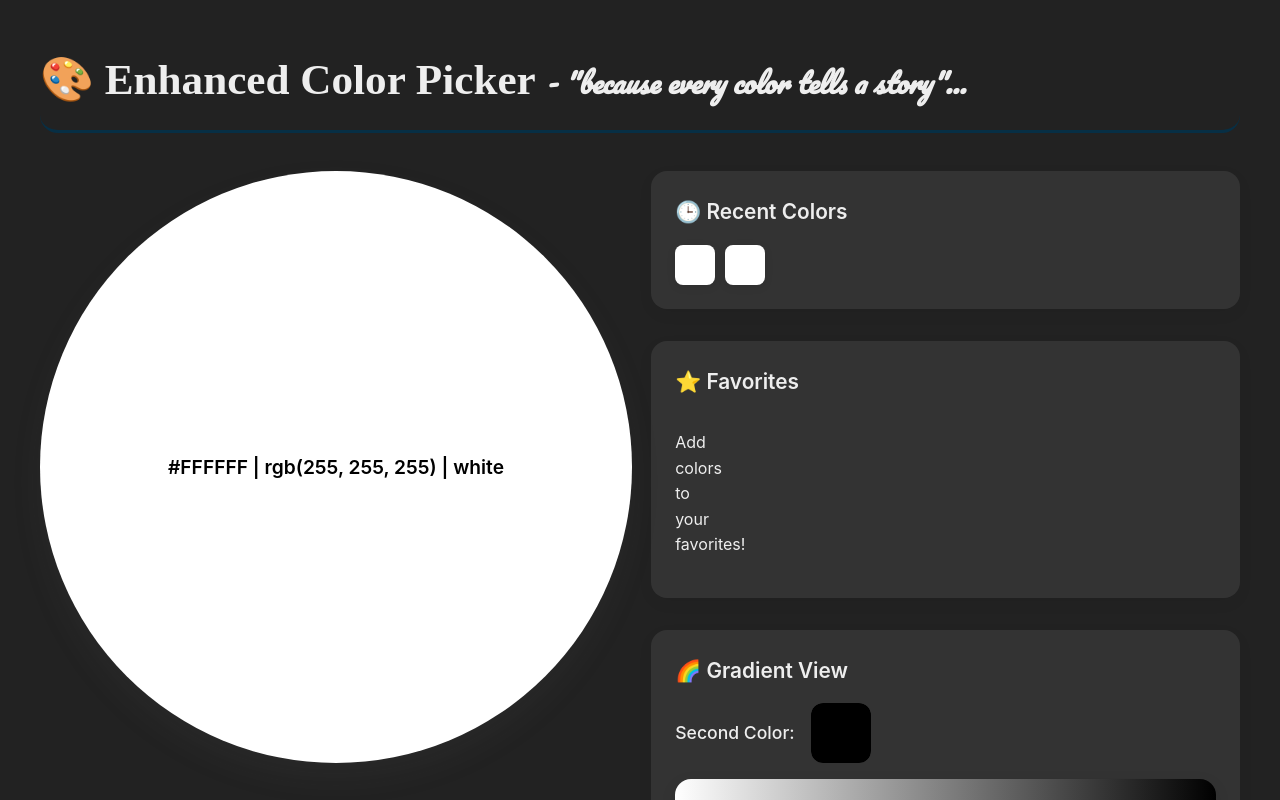
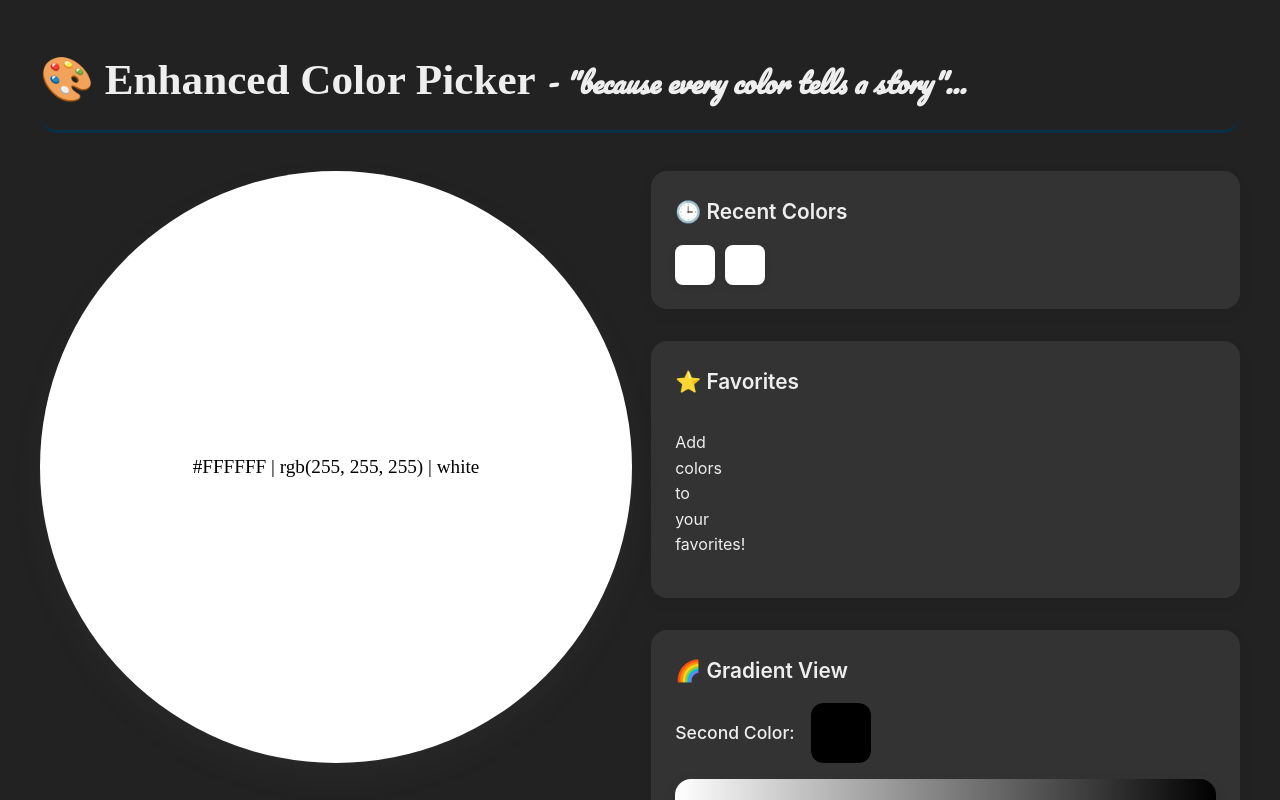
Before and after one commit to iamyosh/Enhanced-Color-Picker-Application, a React (Vite) app: page / in a window 1280 px wide. Shown: the top 800 px of the page. Built offline with nearby package versions, Linux system fonts and the light colour scheme.

Commit message:
box shadow in main component

```diff
--- a/src/index.css
+++ b/src/index.css
@@ -60,12 +60,13 @@ h1 {
 
 .color-display:hover {
     transform: translateY(-5px);
-    box-shadow: 0 12px 40px rgba(0, 0, 0, 0.15);
+    box-shadow: 0 12px 40px rgba(58, 55, 55, 0.15);
 }
 
 .color-display p {
     font-size: 1.2rem;
-    font-weight: 600;
+    font-weight:500;
+    font-family: 'Times New Roman', Times, serif;
     user-select: none;
     backdrop-filter: blur(5px);
     padding: 0.75rem 1.5rem;
```
